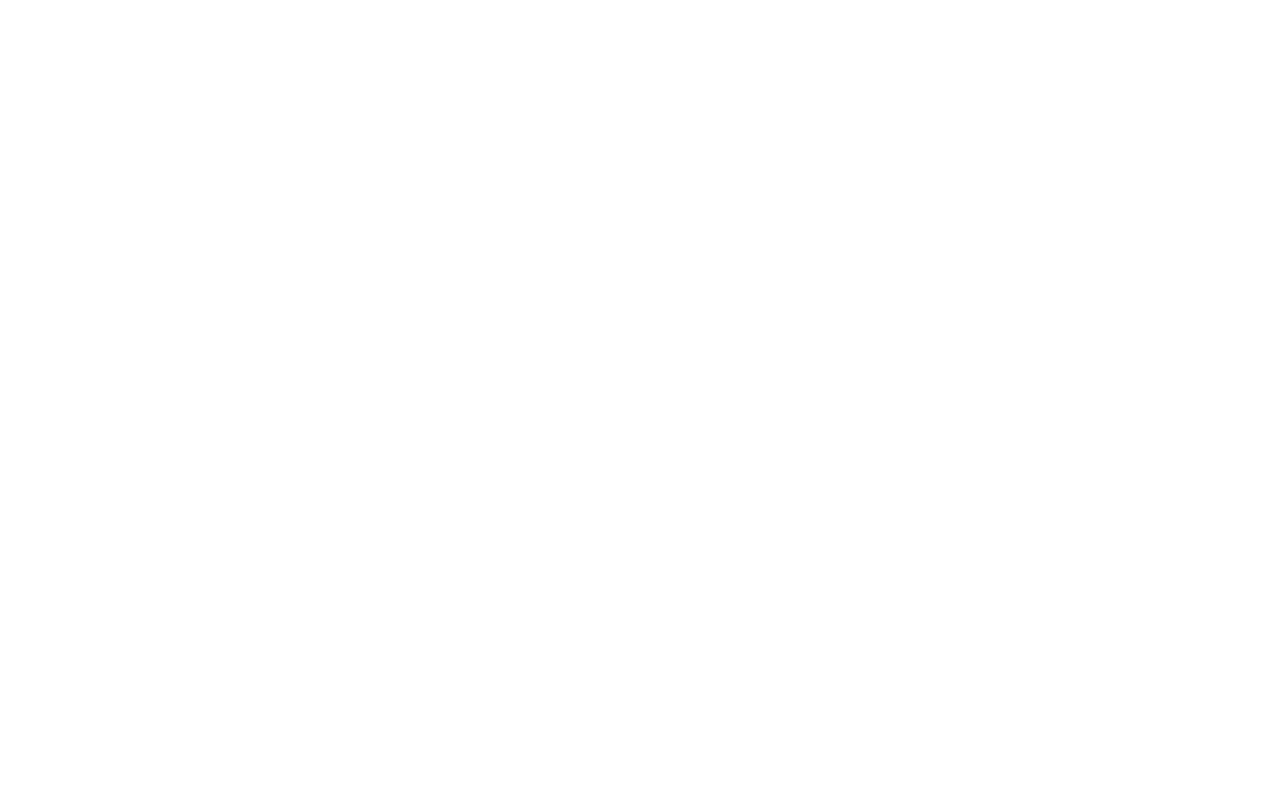
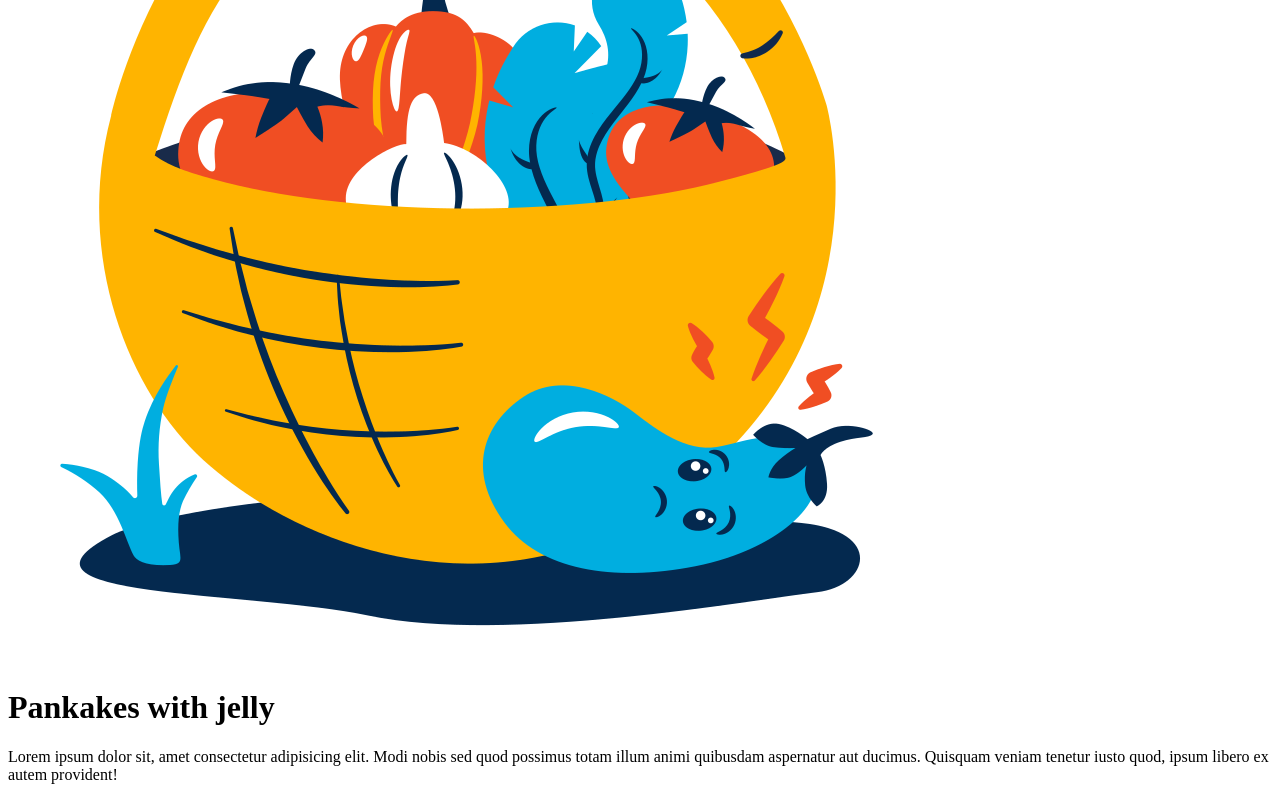
Before and after one commit to elalienx/vegan-restaurant-fe2, a React (Create React App) app: page /product/pankakes in a window 1280 px wide. Shown: the part 275-1075 px from the top of the page. Before the commit the page ends 800 px from the top, so only its background shows below. Built offline with nearby package versions, Linux system fonts and the light colour scheme.

Commit message:
we created the products

```diff
--- a/src/components/ProductCard.jsx
+++ b/src/components/ProductCard.jsx
@@ -9,8 +9,6 @@ export default function ProductCard({ item }) {
 
   // Properties
   let imageURL = "";
-
-  console.log(imageThumbURL);
 
   // Safeguard
   try {
--- a/src/pages/Product.jsx
+++ b/src/pages/Product.jsx
@@ -1,7 +1,31 @@
+// NPM packages
+import { useParams } from "react-router-dom";
+
+// Project files
+import FatalErrorImage from "assets/images/flame-fatal-error-2.png";
+import ErrorMessage from "components/ErrorMessage";
+import products from "data/products.json";
+
 export default function Product() {
+  const { productId } = useParams();
+
+  // Properties
+  const product = products.find((item) => item.productId === productId);
+  let imageURL = "";
+
+  // Safeguard
+  if (product === undefined) return <ErrorMessage />;
+  try {
+    imageURL = require(`../assets/images/products/${product.imageFullURL}`);
+  } catch {
+    imageURL = FatalErrorImage;
+  }
+
   return (
     <div id="product">
-      <h1>Product</h1>
+      <img src={imageURL} alt="Product display at full size" />
+      <h1>{product.name}</h1>
+      <p>{product.descriptionLong}</p>
     </div>
   );
 }
```
